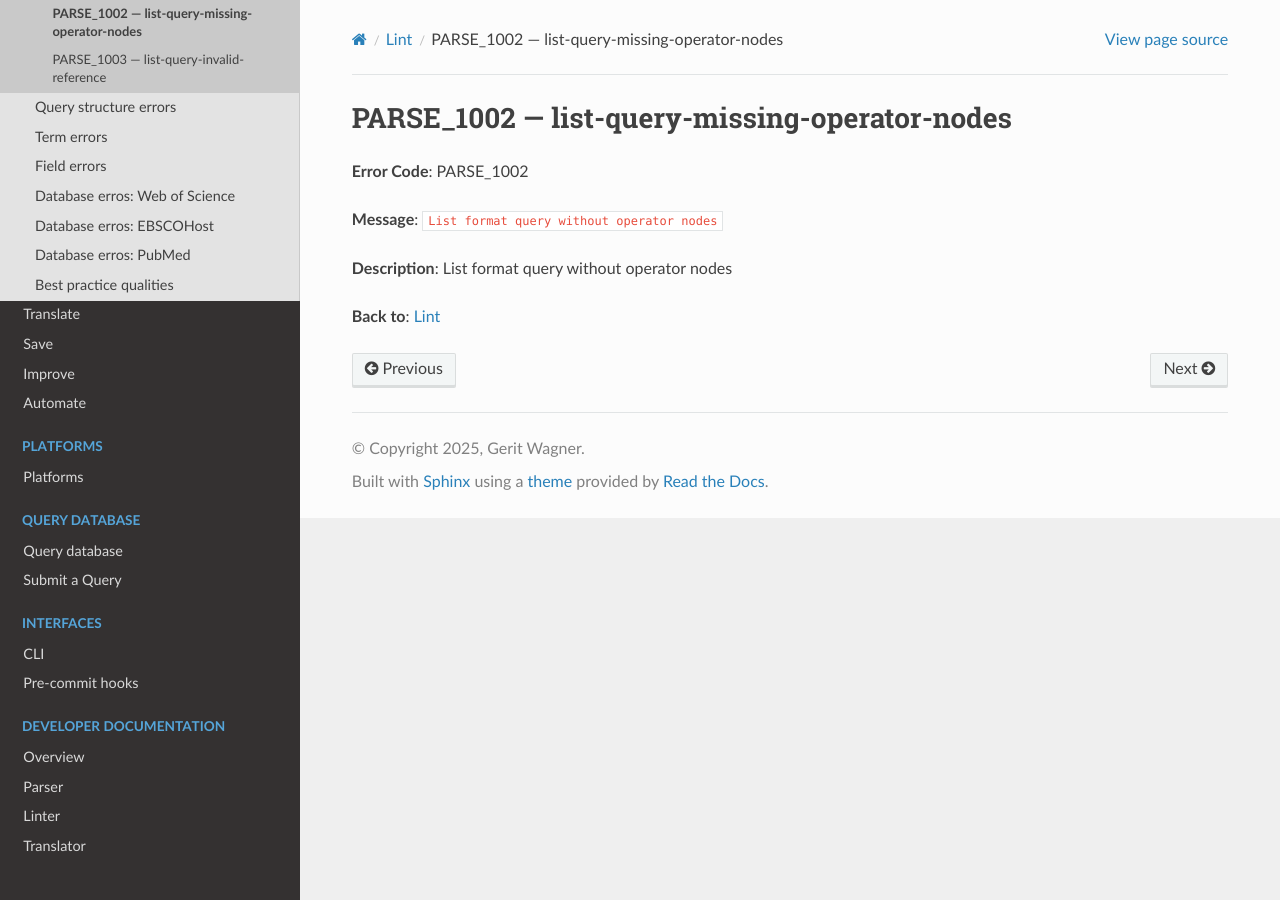
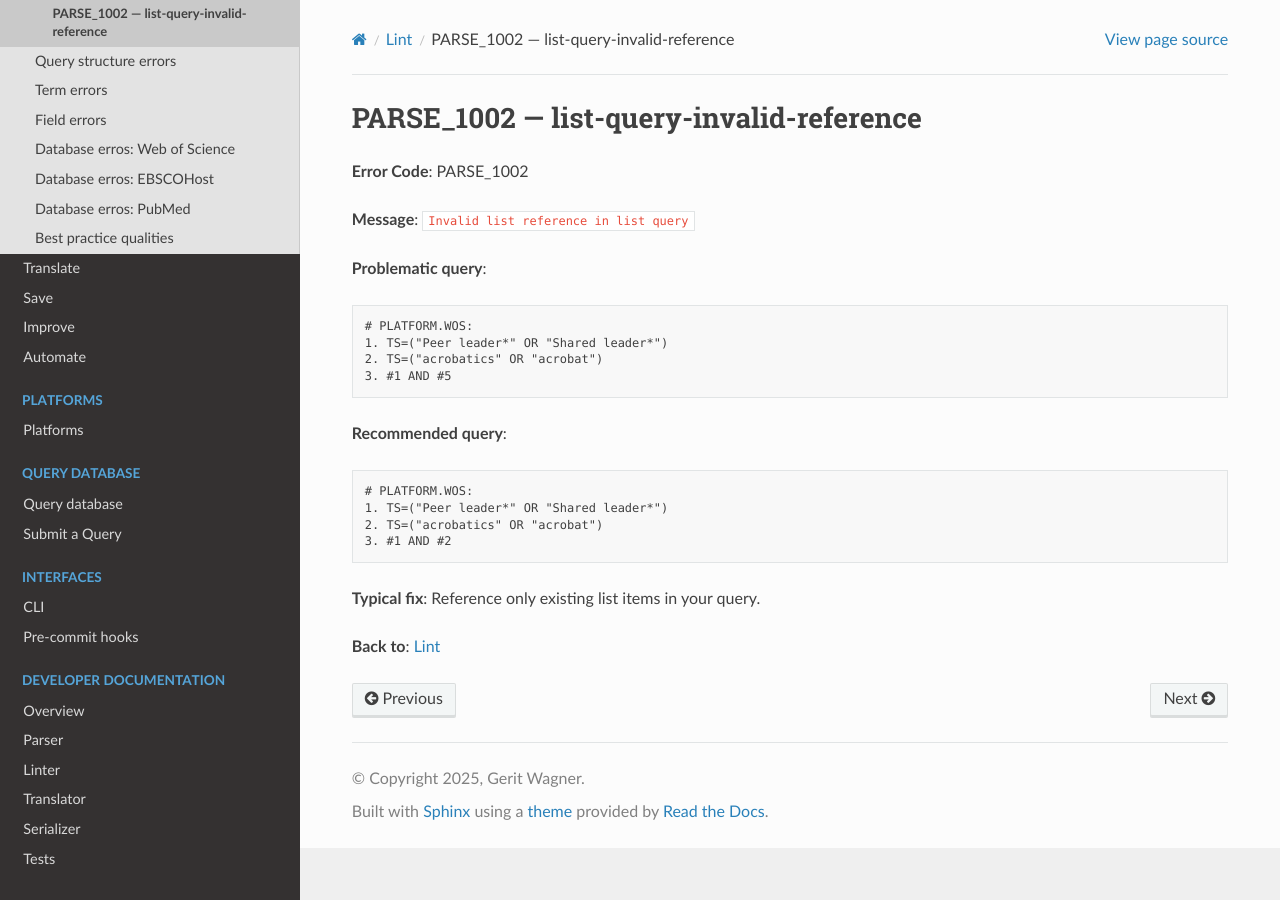
Before and after one commit to CoLRev-Environment/search-query, a Sphinx documentation site: the page built from docs/source/lint/PARSE_1002.rst, in a window 1280 px wide. Built offline with Sphinx 7.4.7 and the Read the Docs theme 3.1.0, drawn with Linux system fonts in a browser that asks for light colours.

Commit message:
revise list-parser validation

```diff
--- a/docs/source/lint/PARSE_1002.rst
+++ b/docs/source/lint/PARSE_1002.rst
@@ -1,12 +1,30 @@
 .. _PARSE_1002:
 
-PARSE_1002 — list-query-missing-operator-nodes
-==============================================
+PARSE_1002 — list-query-invalid-reference
+=========================================
 
 **Error Code**: PARSE_1002
 
-**Message**: ``List format query without operator nodes``
+**Message**: ``Invalid list reference in list query``
 
-**Description**: List format query without operator nodes
+**Problematic query**:
+
+.. code-block:: text
+
+    # PLATFORM.WOS:
+    1. TS=("Peer leader*" OR "Shared leader*")
+    2. TS=("acrobatics" OR "acrobat")
+    3. #1 AND #5
+
+**Recommended query**:
+
+.. code-block:: text
+
+    # PLATFORM.WOS:
+    1. TS=("Peer leader*" OR "Shared leader*")
+    2. TS=("acrobatics" OR "acrobat")
+    3. #1 AND #2
+
+**Typical fix**: Reference only existing list items in your query.
 
 **Back to**: :ref:`lint`
--- a/docs/source/lint/errors_index.rst
+++ b/docs/source/lint/errors_index.rst
@@ -25,8 +25,6 @@
    PARSE_1001
 
    PARSE_1002
-
-   PARSE_1003
 
 Query structure errors
 ----------------------
```
Also changed, not shown: docs/source/lint/E0004.rst (deleted, +0 -26 lines), docs/source/lint/EBSCO_0011.rst (deleted, +0 -27 lines), docs/source/lint/PARSE_1003.rst (deleted, +0 -30 lines), 1 other file.
